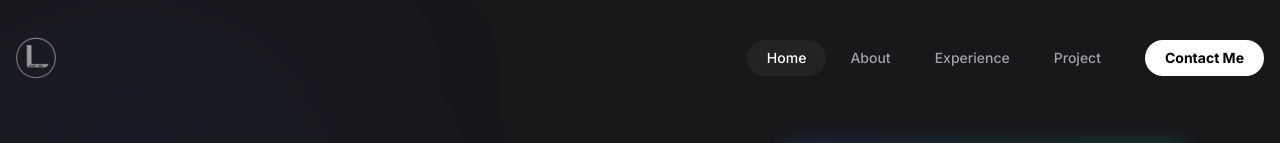
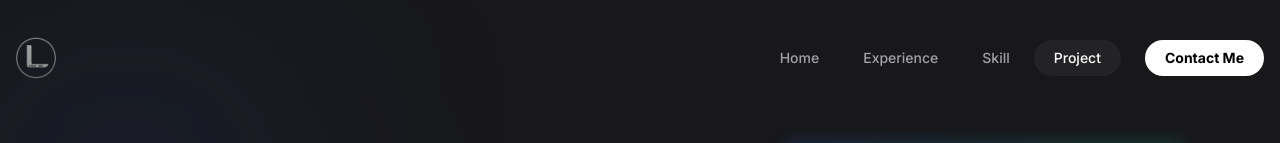
Before and after one commit to nguyenhophuocloc/loc-portfolio, a Next.js app: page / in a window 1280 px wide. Shown: the top 143 px of the page. Built offline with nearby package versions, Linux system fonts and the light colour scheme.

Commit message:
feat: add scroll spy hook

```diff
--- a/src/app/components/Navbar.tsx
+++ b/src/app/components/Navbar.tsx
@@ -1,63 +1,62 @@
 "use client";
 import Link from "next/link";
-import { useState } from "react";
-import { motion, AnimatePresence } from "framer-motion";
+import { motion } from "framer-motion";
+import { useScrollSpy } from "../hooks/useScrollSpy";
 
-type Props = {
-  navOpen: boolean;
-};
+type Props = { navOpen: boolean };
 
-const Navbar = ({ navOpen }: Props) => {
-  const [activeTab, setActiveTab] = useState("#home");
-
-  const navItems = [
-    { label: "Home", link: "#home" },
-    { label: "About", link: "#journey" },
+const NAV_ITEMS = [
+  { label: "Home",       link: "#home" },
   { label: "Experience", link: "#experience" },
-    { label: "Project", link: "#project" },
-    { label: "Contact", link: "#contact", className: "md:hidden" },
+  { label: "Skill",      link: "#skill" },
+  { label: "Project",    link: "#project" },
+  { label: "Contact",    link: "#contact", className: "md:hidden" },
 ];
 
+// Only the spy sections — Contact is excluded
+const SPY_IDS = ["#home", "#experience", "#skill", "#project"];
+
+export default function Navbar({ navOpen }: Props) {
+  const activeTab = useScrollSpy(SPY_IDS, { threshold: 0.3 });
+
   return (
-    <nav className={`
-      nav-container-fixed
+    <nav
+      className={`
         fixed md:static top-[72px] right-4 left-4 p-2 rounded-2xl md:rounded-full
         bg-zinc-900 md:bg-transparent backdrop-blur-2xl md:backdrop-blur-none
         border border-white/10 md:border-none
         flex flex-col md:flex-row items-center gap-1
         transition-all duration-300 origin-top z-50
-
         ${navOpen
           ? "translate-y-0 opacity-100 visible"
           : "translate-y-[-20px] opacity-0 invisible md:translate-y-0 md:opacity-100 md:visible"
         }
-    `}>
-      {navItems.map(({ label, link, className }) => (
+      `}
+    >
+      {NAV_ITEMS.map(({ label, link, className }) => {
+        const isActive = activeTab === link;
+        return (
           <Link
             key={link}
             href={link}
-          onClick={() => setActiveTab(link)}
             className={`
               relative px-5 py-2 text-sm font-medium transition-colors duration-300
-            ${activeTab === link ? "text-white" : "text-zinc-400 hover:text-white"}
-            ${className || ""}
+              ${isActive ? "text-white" : "text-zinc-400 hover:text-white"}
+              ${className ?? ""}
               w-full md:w-auto text-center block
             `}
           >
-          <AnimatePresence>
-            {activeTab === link && (
+            {isActive && (
               <motion.div
                 layoutId="active-pill"
-                className="absolute inset-0 bg-white/10 md:bg-white/5 rounded-full z-[-1]"
+                className="absolute inset-0 bg-white/10 md:bg-white/5 rounded-full -z-10"
                 transition={{ type: "spring", bounce: 0.25, duration: 0.5 }}
               />
             )}
-          </AnimatePresence>
             {label}
           </Link>
-      ))}
+        );
+      })}
     </nav>
   );
-};
-
-export default Navbar;
+}
--- a/src/app/components/Skill.tsx
+++ b/src/app/components/Skill.tsx
@@ -18,7 +18,7 @@ const Skill = () => {
   };
 
   return (
-    <section className="py-24 relative overflow-hidden">
+    <section id="skill" className="py-24 relative overflow-hidden">
       <div className="container max-w-5xl mx-auto px-4">
         <div className="mb-12">
           <h2 className="text-4xl md:text-5xl font-bold tracking-tighter bg-gradient-to-b from-white to-zinc-500 bg-clip-text text-transparent">
--- /dev/null
+++ b/src/app/hooks/useScrollSpy.ts
@@ -0,0 +1,56 @@
+"use client";
+import { useEffect, useState, useCallback } from "react";
+
+export function useScrollSpy(
+  sectionIds: string[],
+  options: { threshold?: number } = {}
+) {
+  const { threshold = 0.3 } = options;
+  const [activeId, setActiveId] = useState(sectionIds[0]);
+
+  const getActive = useCallback(() => {
+    const scrollY = window.scrollY;
+    const viewportH = window.innerHeight;
+    const thresholdPx = viewportH * threshold;
+
+    // At the very bottom of the page, force the last section active
+    const atBottom =
+      window.innerHeight + scrollY >= document.documentElement.scrollHeight - 2;
+    if (atBottom) {
+      return sectionIds[sectionIds.length - 1];
+    }
+
+    // Walk sections in reverse; pick the last one whose top has crossed threshold
+    let active = sectionIds[0];
+    for (const id of sectionIds) {
+      const el = document.getElementById(id.replace("#", ""));
+      if (!el) continue;
+      const rect = el.getBoundingClientRect();
+      if (rect.top <= thresholdPx) {
+        active = id;
+      }
+    }
+    return active;
+  }, [sectionIds, threshold]);
+
+  useEffect(() => {
+    // Set initial state
+    setActiveId(getActive());
+
+    let ticking = false;
+    const onScroll = () => {
+      if (!ticking) {
+        requestAnimationFrame(() => {
+          setActiveId(getActive());
+          ticking = false;
+        });
+        ticking = true;
+      }
+    };
+
+    window.addEventListener("scroll", onScroll, { passive: true });
+    return () => window.removeEventListener("scroll", onScroll);
+  }, [getActive]);
+
+  return activeId;
+}
--- a/src/app/page.tsx
+++ b/src/app/page.tsx
@@ -8,7 +8,6 @@ import CounterStats from './components/CounterStats';
 import Education from './components/Education';
 import Experience from './components/Experience';
 import Hero from './components/Hero';
-import Journey from './components/Journey';
 import Skill from './components/Skill';
 import Work from './components/Work';
 import ScrollToTop from './components/ScrollToTop';
@@ -37,7 +36,6 @@ export default function Home() {
     <main>
       <Hero />
       <CounterStats />
-      <Journey />
       <Experience />
       <Skill />
       <Education />
--- a/src/types/mockData.tsx
+++ b/src/types/mockData.tsx
@@ -206,7 +206,7 @@ export const listGroupCertificate: GroupJson[] = [
   // { name: "All", value: 0 },
   { name: 'freeCodeCamp', value: 1 },
   { name: 'Udemy', value: 3 },
-  { name: 'Sololearn', value: 2 },
+  // { name: 'Sololearn', value: 2 },
 ];
 
 export const listCertificate: CertificateJson[] = [
```
Also changed, not shown: 1 other file (tests, documents, lock files or other folders). Lines whose indentation alone changed are shown as unchanged.
